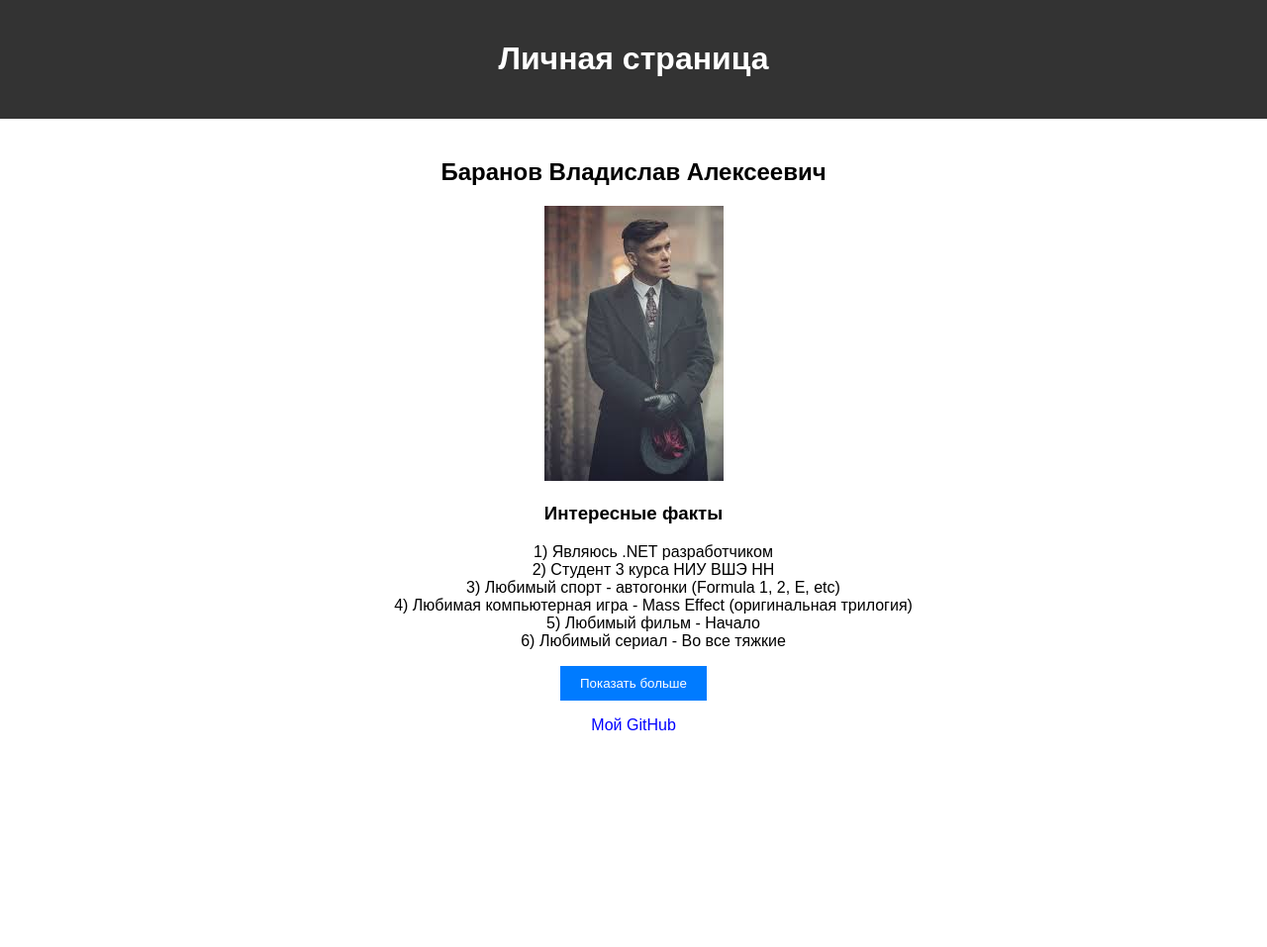
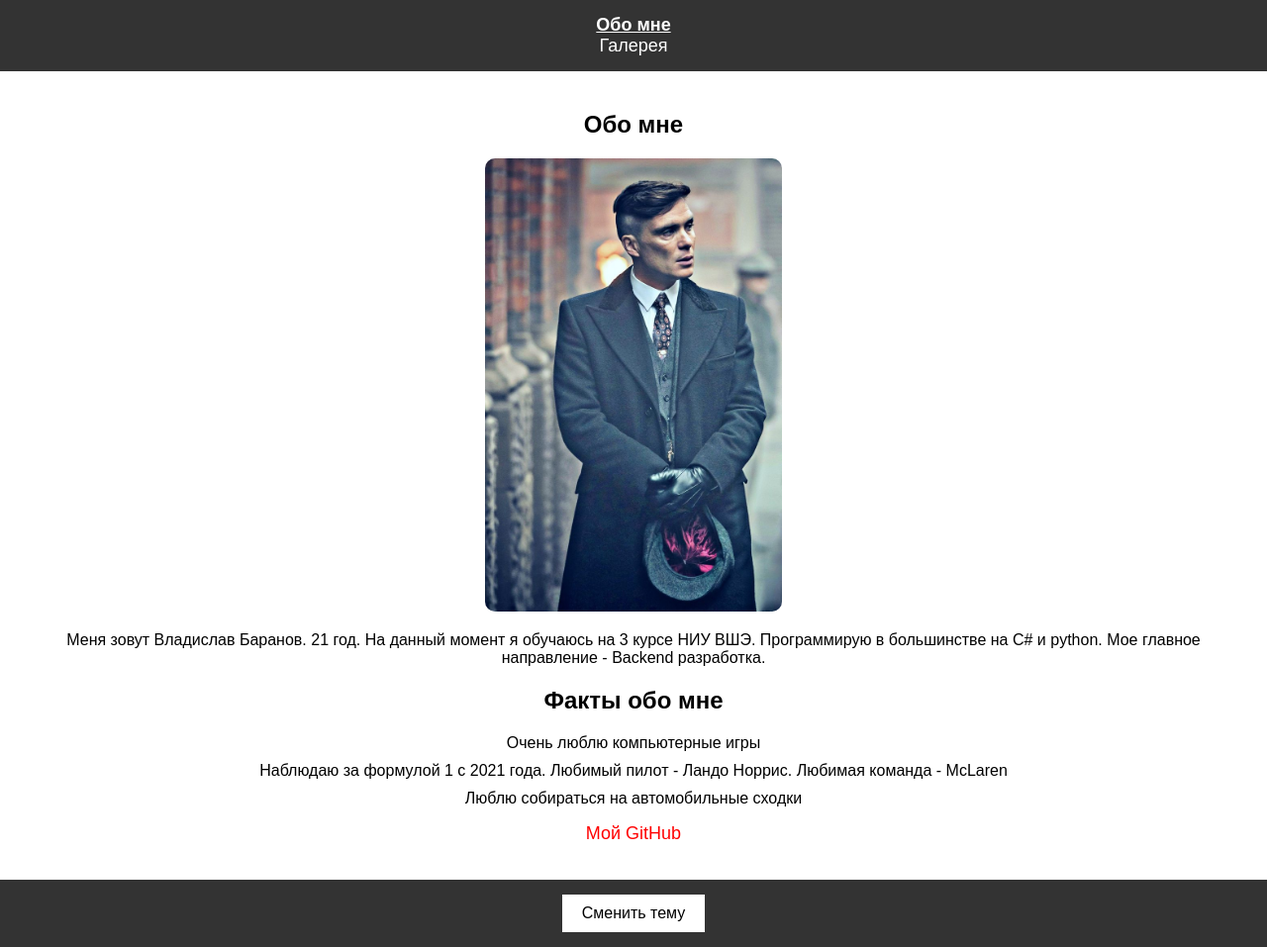
Before and after one commit to VladZF/Web-HW1, a plain HTML site: page index.html in a window 1280 px wide. Shown: the whole page at 99% size. Before the commit the page ends 800 px from the top, so only its background shows below. Drawn offline with Linux system fonts and the light colour scheme.

Commit message:
version 2

```diff
--- a/index.html
+++ b/index.html
@@ -3,30 +3,49 @@
 <head>
     <meta charset="UTF-8">
     <meta name="viewport" content="width=device-width, initial-scale=1.0">
-    <title>Баранов В.А.</title>
+    <title>Личный сайт</title>
     <link rel="stylesheet" href="style.css">
 </head>
 <body>
     <header>
-        <h1>Личная страница</h1>
+        <nav>
+            <a id="nav-about" class="active" onclick="showSection('about')">Обо мне</a>
+            <a id="nav-gallery" onclick="showSection('gallery')">Галерея</a>
+        </nav>
     </header>
-    <section>
-        <h2>Баранов Владислав Алексеевич</h2>
-        <img src="character.jpg" alt="Изображение персонажа">
-        <h3>Интересные факты</h3>
+
+    <section id="about" class="container active">
+        <h1>Обо мне</h1>
+        <img src="photo.jpg" alt="Фотография">
+        <p>Меня зовут Владислав Баранов. 21 год. На данный момент я обучаюсь на 3 курсе НИУ ВШЭ. Программирую в большинстве на
+            C# и python. Мое главное направление - Backend разработка.</p>
+        <h2>Факты обо мне</h2>
         <ul>
-            <li>1) Являюсь .NET разработчиком</li>
-            <li>2) Студент 3 курса НИУ ВШЭ НН</li>
-            <li>3) Любимый спорт - автогонки (Formula 1, 2, E, etc)</li>
-            <li>4) Любимая компьютерная игра - Mass Effect (оригинальная трилогия)</li>
-            <li>5) Любимый фильм - Начало</li>
-            <li>6) Любимый сериал - Во все тяжкие</li>
+            <li>Очень люблю компьютерные игры</li>
+            <li>Наблюдаю за формулой 1 с 2021 года. Любимый пилот - Ландо Норрис. Любимая команда - McLaren</li>
+            <li>Люблю собираться на автомобильные сходки</li>
         </ul>
-        <button class="btn" onclick="toggleInfo()">Показать больше</button>
-        <p id="extraInfo" class="hidden">Проживаю в Нижегородской области, в городе Дзержинск.
-             Для передвижения между городами использую автомобить KIA RIO.</p>
-        <p><a href="https://github.com/VladZF" target="_blank">Мой GitHub</a></p>
+        <p><a href="https://github.com/VladZF" class="github-link" target="_blank">Мой GitHub</a></p>
     </section>
+
+    <section id="gallery" class="container">
+        <h2>Галерея</h2>
+        <div class="gallery">
+            <img src="photos/t1.jpg" alt="Фото 1">
+            <img src="photos/t2.jpg" alt="Фото 2">
+            <img src="photos/t3.jpg" alt="Фото 3">
+            <img src="photos/t4.jpg" alt="Фото 4">
+            <img src="photos/t5.jpg" alt="Фото 5">
+            <img src="photos/t6.jpg" alt="Фото 6">
+            <img src="photos/t7.jpg" alt="Фото 7">
+            <img src="photos/t8.jpg" alt="Фото 8">
+            <img src="photos/t9.jpg" alt="Фото 9">
+        </div>
+    </section>
+
+    <footer>
+        <button class="theme-button" onclick="toggleTheme()">Сменить тему</button>
+    </footer>
     <script src="script.js"></script>
 </body>
 </html>
--- a/script.js
+++ b/script.js
@@ -1,8 +1,11 @@
-function toggleInfo() {
-    var info = document.getElementById("extraInfo");
-    if (info.classList.contains("hidden")) {
-        info.classList.remove("hidden");
-    } else {
-        info.classList.add("hidden");
-    }
+function toggleTheme() {
+    document.body.classList.toggle('dark-mode');
 }
+
+function showSection(sectionId) {
+    document.querySelectorAll('.container').forEach(section => section.classList.remove('active'));
+    document.getElementById(sectionId).classList.add('active');
+
+    document.querySelectorAll('nav a').forEach(link => link.classList.remove('active'));
+    document.getElementById('nav-' + sectionId).classList.add('active');
+}
--- a/style.css
+++ b/style.css
@@ -1,49 +1,108 @@
 body {
     font-family: Arial, sans-serif;
+    text-align: center;
     margin: 0;
     padding: 0;
-    text-align: center;
+    background-color: #ffffff;
+    color: #000000;
+    transition: background-color 0.3s, color 0.3s;
+}
+.container {
+    max-width: 1200px;
+    margin: auto;
+    padding: 20px;
+    display: none;
+}
+.active {
+    display: block;
 }
 header {
     background-color: #333;
     color: white;
-    padding: 20px;
+    padding: 15px 0;
 }
-section {
-    padding: 20px;
+nav a {
+    margin: 0 15px;
+    color: white;
+    text-decoration: none;
+    font-size: 18px;
+    cursor: pointer;
+}
+nav a:hover, nav a.active {
+    text-decoration: underline;
+    font-weight: bold;
+}
+.github-link {
+    text-decoration: none;
+    color: rgb(255, 0, 0);
+    font-size: 18px;
+}
+.github-link:hover {
+    text-decoration: underline;
 }
 img {
-    max-width: 100%;
+    width: 100%;
+    max-width: 300px;
     height: auto;
+    border-radius: 10px;
 }
 ul {
     list-style-type: none;
+    padding: 0;
+    text-align: center;
 }
-a {
-    color: blue;
-    text-decoration: none;
+ul li {
+    margin: 10px 0;
 }
-.hidden {
-    display: none;
+.gallery {
+    display: grid;
+    grid-template-columns: repeat(3, 1fr);
+    gap: 10px;
+    padding: 20px;
+    justify-items: center;
 }
-.btn {
+.gallery img {
+    width: 100%;
+    height: auto;
+    border-radius: 10px;
+}
+footer {
+    background-color: #333;
+    color: white;
+    padding: 15px 0;
+    position: relative;
+    bottom: 0;
+    width: 100%;
+}
+.theme-button {
+    background-color: white;
+    color: black;
+    border: none;
     padding: 10px 20px;
-    background-color: #007BFF;
+    cursor: pointer;
+    font-size: 16px;
+}
+.theme-button:hover {
+    background-color: lightgray;
+}
+.dark-mode {
+    background-color: #121212;
+    color: #ffffff;
+}
+.dark-mode .theme-button {
+    background-color: black;
     color: white;
-    border: none;
-    cursor: pointer;
-}
-.btn:hover {
-    background-color: #0056b3;
 }
 @media (max-width: 768px) {
-    header {
-        font-size: 18px;
+    .container {
+        padding: 10px;
+    }
+    .gallery {
+        grid-template-columns: repeat(2, 1fr);
     }
 }
-@media (min-width: 1024px) {
-    section {
-        width: 80%;
-        margin: 0 auto;
+@media (max-width: 480px) {
+    .gallery {
+        grid-template-columns: repeat(1, 1fr);
     }
 }
```
Also changed, not shown: character.jpg (deleted), photo.jpg (added), photos/t1.jpg (added), photos/t2.jpg (added), photos/t3.jpg (added), photos/t4.jpg (added), photos/t5.jpg (added), photos/t6.jpg (added), photos/t7.jpg (added), photos/t8.jpg (added), photos/t9.jpg (added).
